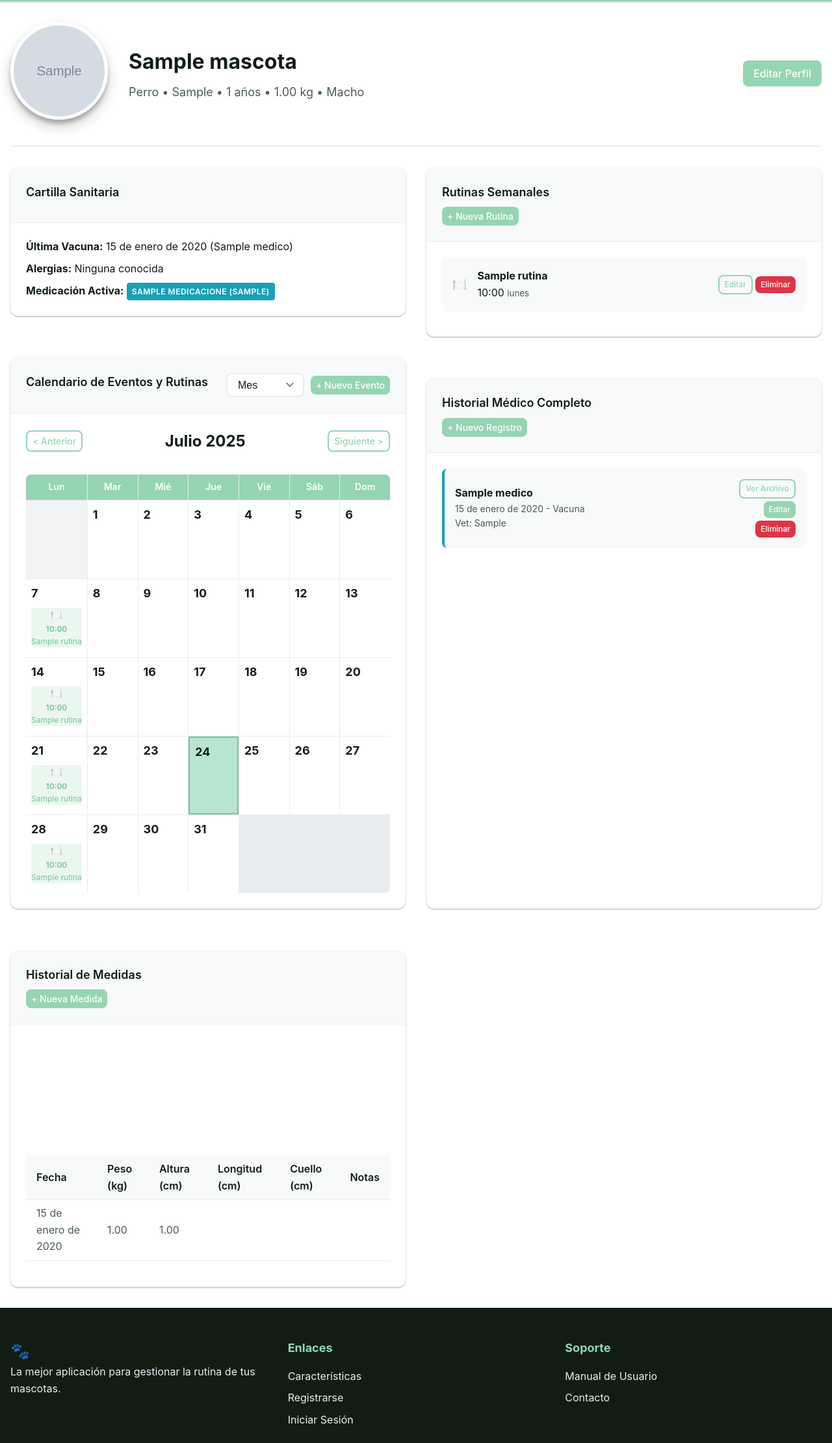
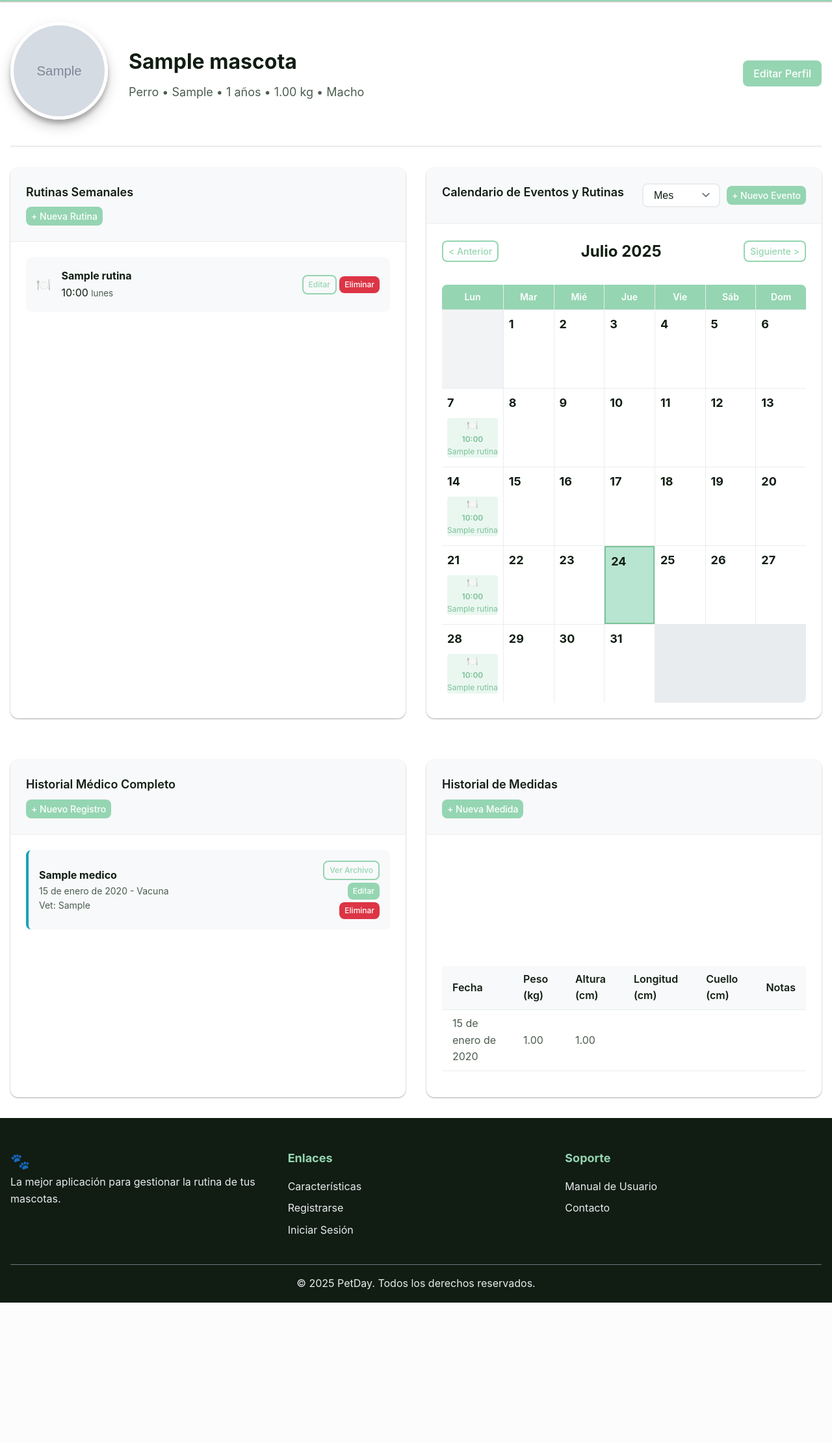
Before and after one commit to rosalas92/petday, a PHP site: page /petday/php/pets/pet_profile.php?id=1 in a window 1280 px wide. Shown: the top 2220 px of the page at 65% size. After the commit the page ends 2004 px from the top, so only its background shows below. Run offline with PHP 8.4, Linux system fonts and the light colour scheme; the visitor is signed in with stand-in values (Sample User, id 1); tables that the repository leaves empty hold one stand-in row (values such as "Sample post"); grey boxes marked "Sample" are stand-in pictures; a map, chart or similar area stays blank.

Commit message:
quitar cartilla

```diff
--- a/php/pets/pet_profile.php
+++ b/php/pets/pet_profile.php
@@ -71,38 +71,7 @@ $events = getUpcomingEvents($petId, 365); // Próximos eventos del año
 
                 <!-- Contenido del Perfil -->
                 <div class="profile-content">
-                    <div class="medical-card-section card">
-                        <div class="card-header">
-                            <h3 class="card-title">Cartilla Sanitaria</h3>
-                        </div>
-                        <div class="card-body">
-                            <?php
-                                $lastVaccine = getLatestMedicalRecordByType($petId, 'vacuna');
-                                $allergies = getAllergies($petId);
-                                $activeMedications = getActiveMedications($petId);
-                            ?>
-                            <p><strong>Última Vacuna:</strong> <?php echo $lastVaccine ? formatDateSpanish($lastVaccine['fecha_registro']) . ' (' . htmlspecialchars($lastVaccine['titulo']) . ')' : 'No registrada'; ?></p>
-                            <p><strong>Alergias:</strong>
-                                <?php if (!empty($allergies)): ?>
-                                    <?php foreach ($allergies as $allergy): ?>
-                                        <span class="badge badge-danger"><?php echo htmlspecialchars($allergy['titulo']); ?></span>
-                                    <?php endforeach; ?>
-                                <?php else: ?>
-                                    Ninguna conocida
-                                <?php endif; ?>
-                            </p>
-                            <p><strong>Medicación Activa:</strong>
-                                <?php if (!empty($activeMedications)): ?>
-                                    <?php foreach ($activeMedications as $medication): ?>
-                                        <span class="badge badge-info"><?php echo htmlspecialchars($medication['nombre_medicamento']); ?> (<?php echo htmlspecialchars($medication['dosis']); ?>)</span>
-                                    <?php endforeach; ?>
-                                <?php else: ?>
-                                    Ninguna
-                                <?php endif; ?>
-                            </p>
-                            <!-- Puedes añadir más campos relevantes aquí -->
-                        </div>
-                    </div>
+
 
                     <div class="routines-section card">
                         <div class="card-header">
```
Also changed, not shown: php/medical_records/delete_attachment.php (added, +37 -0 lines).
